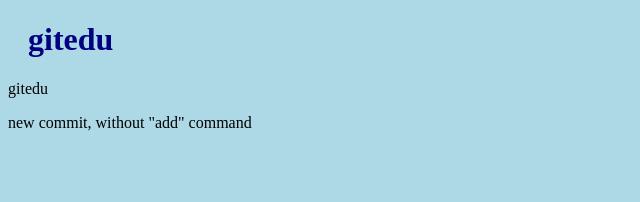
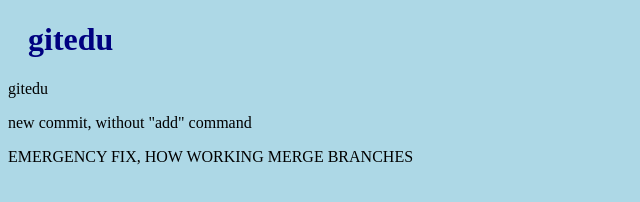
Before and after one commit to lanshead/edu-test.github.io, a plain HTML site: page index.html in a window 1280 px wide. Shown: the whole page, without its empty margins (0-640 px from the left). Drawn offline with Linux system fonts and the light colour scheme.

Commit message:
update index.html for emergency fix

```diff
--- a/index.html
+++ b/index.html
@@ -8,6 +8,7 @@
 <h1>gitedu</h1>
 <p>gitedu</p>
 <p>new commit, without "add" command</p>
+<p>EMERGENCY FIX, HOW WORKING MERGE BRANCHES</p>
 
 </body>
 </html>
```
